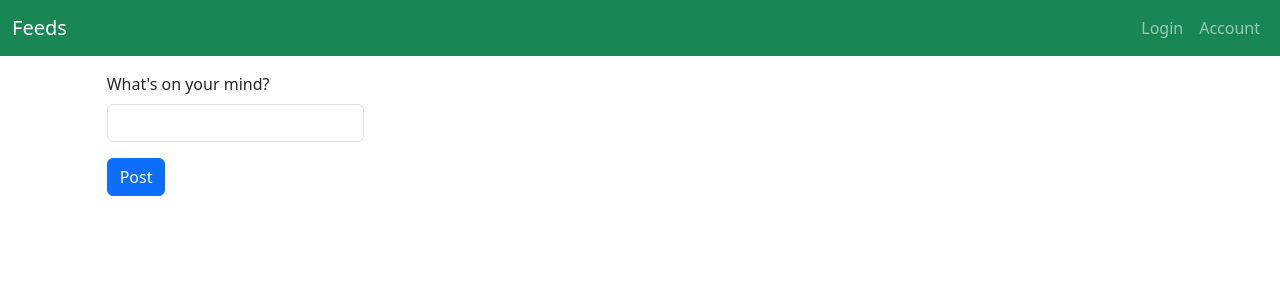
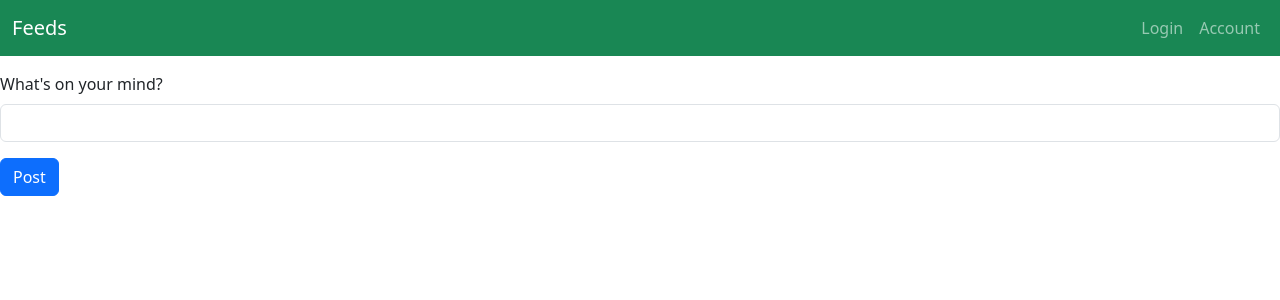
Before and after one commit to micem2/backend-final-project, a React (Create React App) app in the folder client/: page / in a window 1280 px wide. Shown: the top 300 px of the page. Built offline with nearby package versions, Linux system fonts and the light colour scheme; no server answers; the HTML template or start-up script is replaced by a standard one.

Commit message:
navbar is out of the routes for now to accommodate postlist

```diff
--- a/client/src/App.js
+++ b/client/src/App.js
@@ -6,18 +6,20 @@ import { Register } from './components/Register';
 import { Login } from './components/Login';
 import { Home } from './components/Home';
 import { PostProvider } from './contexts/PostContext';
+import { PostList } from './components/PostList';
 
 function App() {
   return (
     <UserProvider>
       <PostProvider>
         <BrowserRouter>
+          <SiteNavbar />
           <Routes>
-            <Route path='/' element={<SiteNavbar />}>
-              <Route index element={<Home />} />
-              <Route path='login' element={<Login />} />
-              <Route path='register' element={<Register />} />
+            <Route path="/" element={<Home />}>
+              <Route index element={<PostList />} />
             </Route>
+            <Route path="/login" element={<Login />} />
+            <Route path="/register" element={<Register />} />
           </Routes>
         </BrowserRouter>
       </PostProvider>
```
